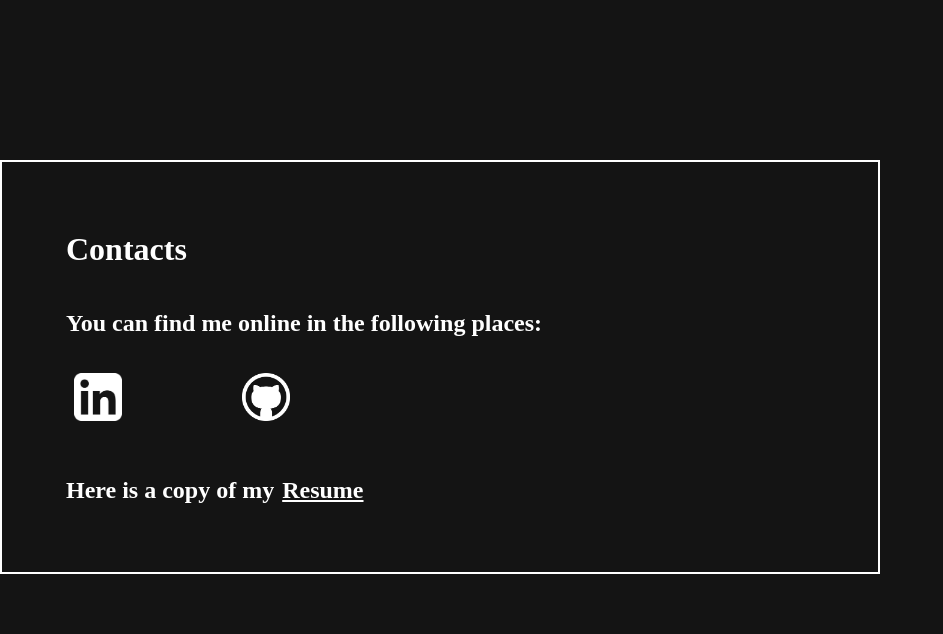
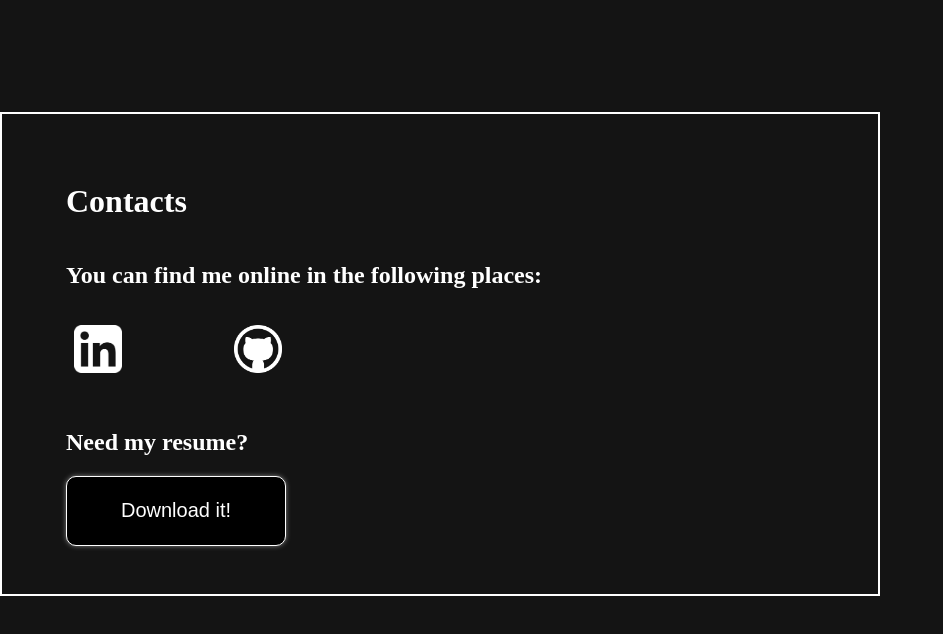
Before and after one commit to gratus00/PersonalWebsite, a Next.js app: page /Contacts in a window 1280 px wide. Shown: the top 634 px of the page, without its empty margins (0-943 px from the left). Built offline with nearby package versions, Linux system fonts and the light colour scheme.

Commit message:
style changes

```diff
--- a/components/NavBar.jsx
+++ b/components/NavBar.jsx
@@ -7,7 +7,7 @@ function NavBar(props) {
     return <nav className={styles.navbar}>
 
             <Link to={"index-section"} smooth={true} duration={1000} offset={-50}>
-                <a className={styles.logoLink}>SHAKIR ABDULLAYEV</a>
+                SHAKIR ABDULLAYEV
             </Link>
             <div className={styles.mobile}></div>
             <Link to={"about-section"} smooth={true} duration={1500} offset={-50} className={styles.desktop}> About</Link>
--- a/pages/Contacts.jsx
+++ b/pages/Contacts.jsx
@@ -8,7 +8,7 @@ const Contacts = () => {
           <h1>Contacts</h1>
           <h2>You can find me online in the following places:</h2>
           <div style={{textAlign: 'left'}}>
-            <a href="https://www.linkedin.com/in/shakir-abd-000/"  target="_blank">
+            <a href="https://www.linkedin.com/in/shakir-abd-000/" style={{marginLeft: "0.5rem"}}  target="_blank">
               <img src={"/linkedin.png"}/>
             </a>
             <a href="https://github.com/gratus00" target="_blank">
@@ -18,10 +18,11 @@ const Contacts = () => {
 
           <p></p>
 
-          <h2>Here is a copy of my
-            <a  href="/Resume.pdf" download="Abdullayev Shakir Resume.pdf">Resume</a>
-          </h2>
-
+          <h2>Need my resume?</h2>
+          <div style={{textAlign: "start" }}>
+            <a  href="/Resume.pdf" download="Abdullayev Shakir Resume.pdf">
+                <button className={buttonStyle.customButton}>Download it!</button></a>
+          </div>
 
       </div>
     );
--- a/pages/Projects.jsx
+++ b/pages/Projects.jsx
@@ -96,7 +96,6 @@ const Projects = () => {
             </p>
             <img src="/googlemaps.png" title="Google Maps"/> <img src="/android.png" title="Android"/> <img src="/java.png" title = "Java"/>
             </div>
-
         </div>
     );
 };
--- a/styles/button.module.css
+++ b/styles/button.module.css
@@ -10,6 +10,8 @@
         width: calc(13.75rem);
         height: calc(4.375rem);
         font-size: 20px;
+        transition: .2s ease-out;
+        box-shadow: 0px 0px 5px gray;
     }
 }
 
@@ -26,5 +28,11 @@
         width: calc(13.75rem - 3vw);
         height: calc(4.375rem - 2vw);
         font-size: 20px;
+        transition: .2s ease-out;
+        box-shadow: 0px 0px 5px rgb(78, 78, 78);
     }
 }
+
+.customButton:hover{
+    box-shadow: 5px 0px 15px rgb(96, 96, 96);
+}
--- a/styles/contacts.module.css
+++ b/styles/contacts.module.css
@@ -12,7 +12,7 @@
     padding-right: min(6rem, 5vw);
 
     max-width: min(46.75rem, 65vw);
-    margin-top: 10rem;
+    margin-top: 7rem;
     margin-bottom: 5rem;
 }
 
@@ -42,7 +42,11 @@
 .contacts a{
     text-align: right;
     color: white;
-    margin-left: 0.5rem;
+    margin-left: 0rem;
+}
+
+.contacts button{
+    border-radius: 10px;
 }
 
 .contacts button:active{
--- a/styles/navbar.module.css
+++ b/styles/navbar.module.css
@@ -11,6 +11,7 @@
 
 .navbar .navitem{
     display: inline;
+
 }
 
 .navbar a {
@@ -23,9 +24,11 @@
     text-align: center;
     text-decoration: none;
     cursor: pointer;
+    transition: .2s ease-out;
+
 }
 .navbar a:active {
-    background-color: rgb(97, 97, 97);
+    background-color: rgb(51, 51, 51);
 }
 .navbar a:hover {
     background-color: rgb(51, 51, 51);
--- a/styles/sidebar.module.css
+++ b/styles/sidebar.module.css
@@ -1,7 +1,7 @@
 .menu {
     display: flex;
     flex-direction: column;
-    padding-top: 20vh;
+    padding-top: calc(40vh - 8rem);
     align-items: center;
     position: fixed;
     background-color: rgb(0, 0, 0);
```
